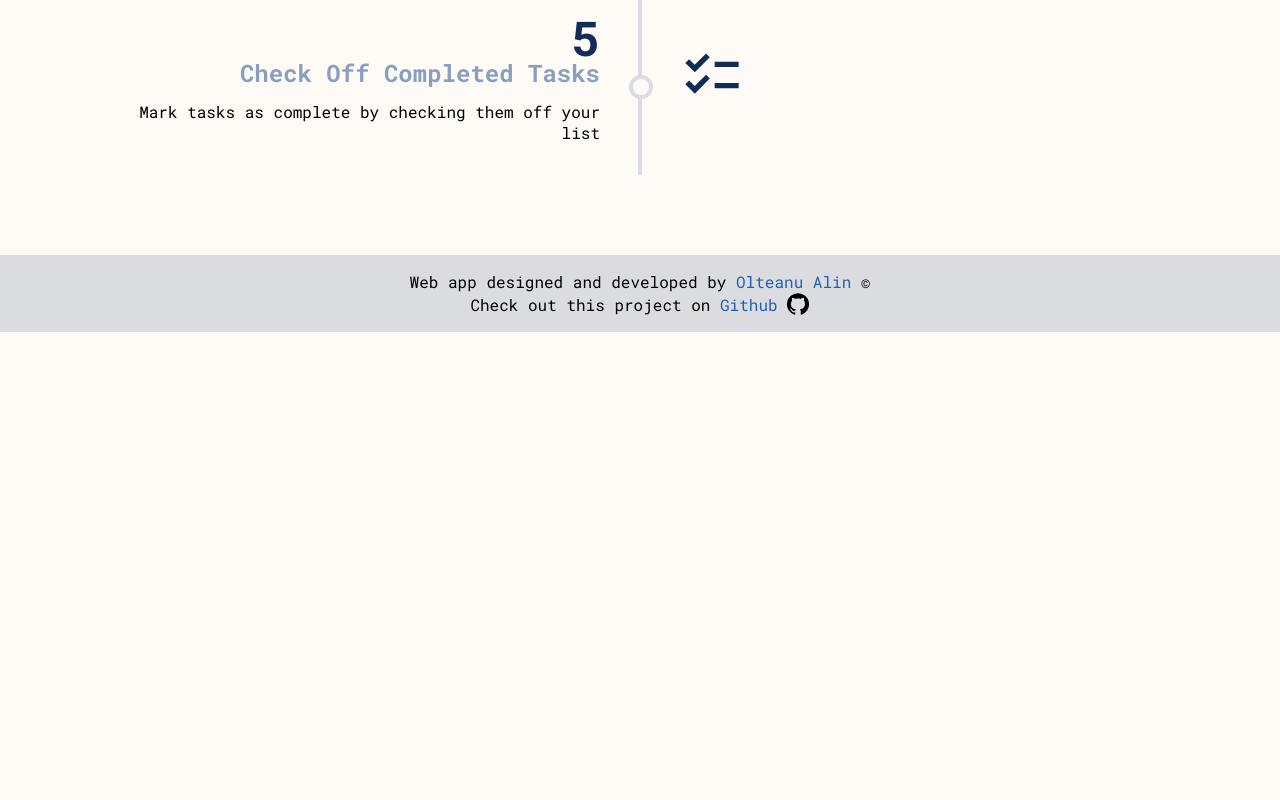
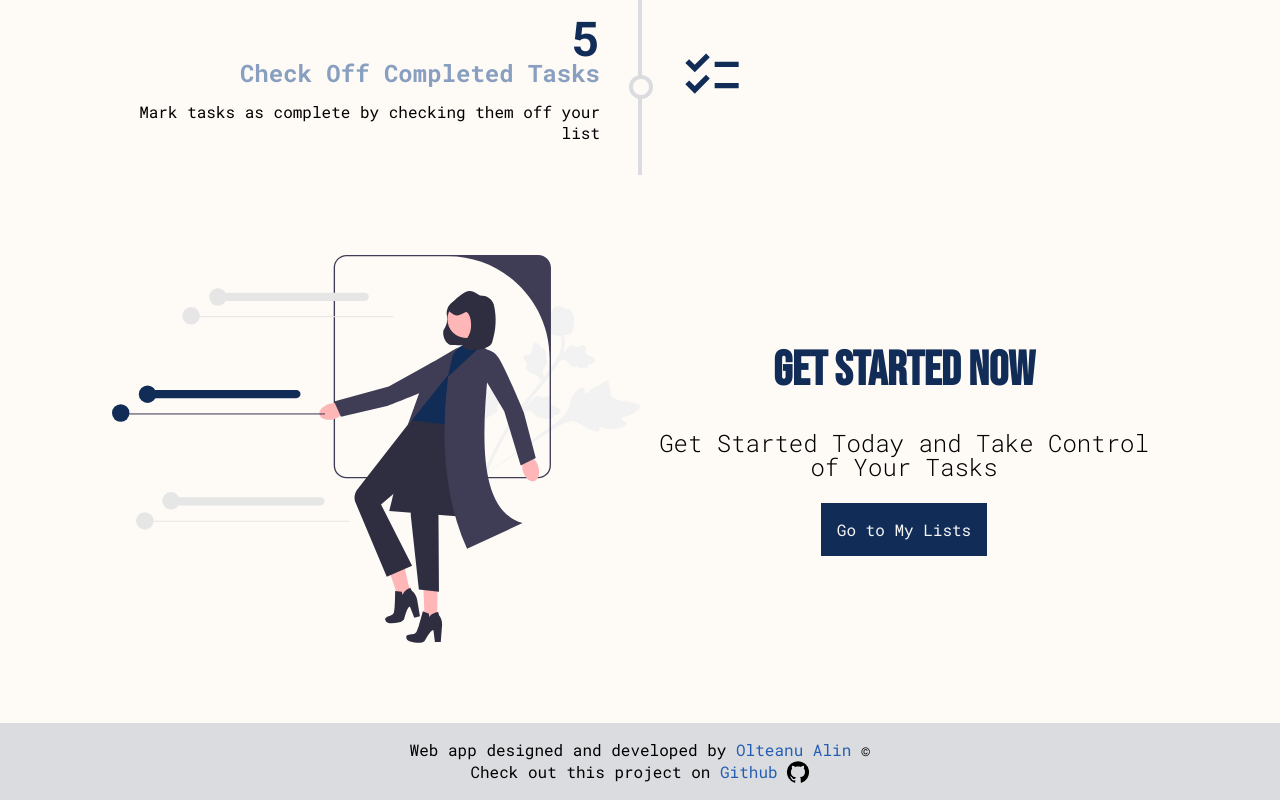
Before and after one commit to alin1k/React-ToDoList, a React (Create React App) app: page / in a window 1280 px wide. Shown: the part 1916-2716 px from the top of the page. Before the commit the page ends 2248 px from the top, so only its background shows below. Built offline with nearby package versions, Linux system fonts and the light colour scheme.

Commit message:
Added 'Get started now' section to homepage. Added ilustration when there are no lists

```diff
--- a/src/components/Home/Home.css
+++ b/src/components/Home/Home.css
@@ -209,6 +209,11 @@ a.btn{
   display: none !important;
 }
 
+.grid-center{
+  justify-self: center;
+  align-self: center;
+}
+
 @media only screen and (min-width: 535px){
   .header-content{
     text-align: start;
@@ -216,6 +221,11 @@ a.btn{
 }
 
 @media only screen and (min-width: 768px){
+  .grid-2{
+    display: grid;
+    grid-template-columns: 1fr 1fr;
+  }
+
   .grid-3{
     display: grid;
     grid-template-columns: 1fr 1fr 1fr;
@@ -286,6 +296,7 @@ a.btn{
   .home-subheader{
     font-size: 2rem;
   }
+
 }
 
 @media only screen and (min-width: 1024px){
--- a/src/components/Home/Home.jsx
+++ b/src/components/Home/Home.jsx
@@ -5,6 +5,7 @@ import ArticleIcon from '@mui/icons-material/Article';
 import TrendingUpIcon from '@mui/icons-material/TrendingUp';
 import SentimentVerySatisfiedIcon from '@mui/icons-material/SentimentVerySatisfied';
 import {ReactComponent as Ilustration} from "./ilustration.svg"
+import {ReactComponent as Ilustration2} from "./ilustration2.svg"
 import PlaylistAddIcon from '@mui/icons-material/PlaylistAdd';
 import BorderColorIcon from '@mui/icons-material/BorderColor';
 import PostAddIcon from '@mui/icons-material/PostAdd';
@@ -24,8 +25,19 @@ function Home() {
           <div className="button-group m-top-5">
             <h2 className='home-text'>Find it hard to focus on your tasks?</h2>
             <h2 className='home-text m-top-1'>Stay organized and productive by managing your tasks easier</h2>
-            <a href='#main-content' className='btn btn-secondary m-top-2 m-end-2'>See More</a>
-            <Link to="/lists" className='btn btn-primary'>Get Started</Link>
+            <a
+              href='#main-content'
+              className='btn btn-secondary m-top-2 m-end-2'
+              onClick={(e)=>{
+                e.preventDefault();
+
+                document.querySelector('#main-content').scrollIntoView({
+                  behavior: 'smooth'
+                });
+              }}
+            >See More
+            </a>
+            <Link to="/lists" className='btn btn-primary m-top-2'>Get Started</Link>
           </div>
         </div>
 
@@ -111,7 +123,14 @@ function Home() {
         <ChecklistIcon className='icon-size-4 color-primary hiw-icon'/>
       </div>
 
-
+      <div className="grid-2 m-top-5">
+        <Ilustration2 className='ilustration'/>
+        <div className='text-center grid-center'>
+          <h1 className="heading color-primary font-heading">Get Started Now</h1>
+          <h2 className='home-text m-top-2 text-center'>Get Started Today and Take Control of Your Tasks</h2>
+          <Link to="/lists" className='btn btn-primary m-top-2'>Go to My Lists</Link>
+        </div>
+      </div>
 
     </div>
   )
--- a/src/components/List/List.jsx
+++ b/src/components/List/List.jsx
@@ -23,7 +23,7 @@ function List({index: listIndex}) {
       <div className="listTop">
         <input
           className="listName"
-          autocomplete="off"
+          autoComplete="off"
           name="list-name"
           value={listName}
           placeholder="Type your list name here"
--- a/src/components/List/ListItem.jsx
+++ b/src/components/List/ListItem.jsx
@@ -30,7 +30,7 @@ function ListItem({listIndex, index: itemIndex}) {
       <input
         className="listItemName"
         name="list-item"
-        autocomplete="off"
+        autoComplete="off"
         value={inputValue}
         placeholder="Type your ideea here"
         onChange={(e)=> {
--- a/src/components/ListGrid/ListGrid.css
+++ b/src/components/ListGrid/ListGrid.css
@@ -104,6 +104,11 @@
   cursor: pointer;
 }
 
+.list-ilustration{
+  margin-top: 1rem;
+  width: 100%;
+}
+
 @media only screen and (min-width: 750px){
   .listNamesContainer{
     display: block;
--- a/src/components/ListGrid/ListGrid.jsx
+++ b/src/components/ListGrid/ListGrid.jsx
@@ -4,6 +4,7 @@ import "./ListGrid.css"
 import { useDispatch, useSelector } from "react-redux";
 import ListContent from "./ListContent";
 import AddCircleIcon from '@mui/icons-material/AddCircle';
+import {ReactComponent as Ilustration} from "./ilustration.svg"
 
 function ListGrid() {
 
@@ -44,6 +45,7 @@ function ListGrid() {
             <span className="addListLink" onClick={()=>{dispatch(addList())}}>Add a List </span>
             Now and Take Control of Your Tasks
           </p>
+          <Ilustration className="list-ilustration"/>
         </div>
       }
     </div>
```
Also changed, not shown: src/components/Home/ilustration2.svg (added), src/components/ListGrid/ilustration.svg (added).
